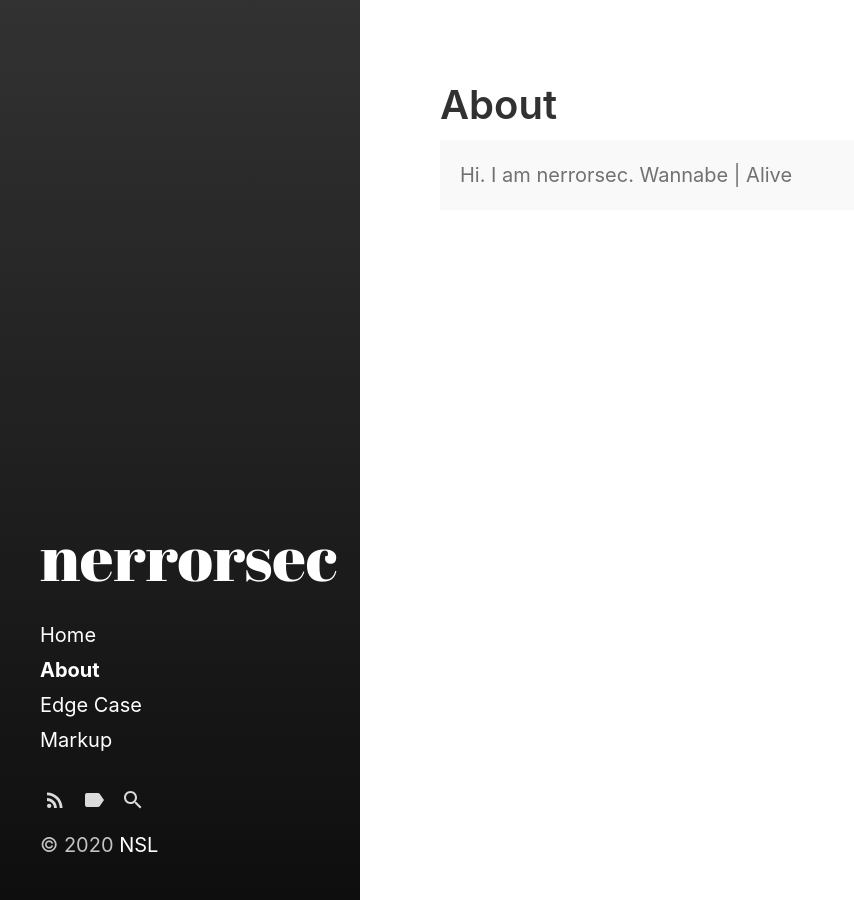
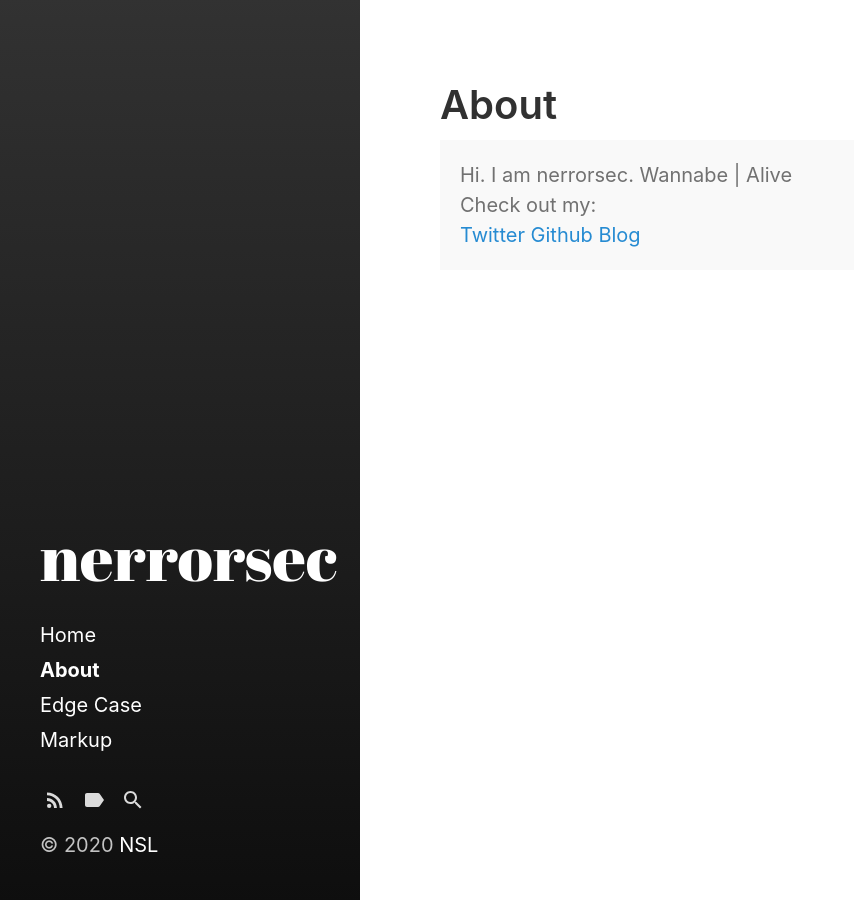
Before and after one commit to nusiloot/nerrorsec.github.io, a Jekyll site: the page built from about.md, in a window 1280 px wide. Shown: the whole page, without its empty margins (0-854 px from the left). Built offline with Jekyll 4.4.1, drawn with Linux system fonts in a browser that asks for light colours.

Commit message:
Update about.md

```diff
--- a/about.md
+++ b/about.md
@@ -5,5 +5,9 @@ sidebar_link: true
 ---
 
 <p class="message">
-  Hi. I am nerrorsec. Wannabe | Alive
+  Hi. I am nerrorsec. Wannabe | Alive<br>
+  Check out my:<br>
+  <a href="https://twitter.com/nerrorsec">Twitter</a>
+  <a href="https://github.com/nerrorsec">Github</a>
+  <a href="https://nirajkhatiwada.com.np">Blog</a>
 </p>
```
